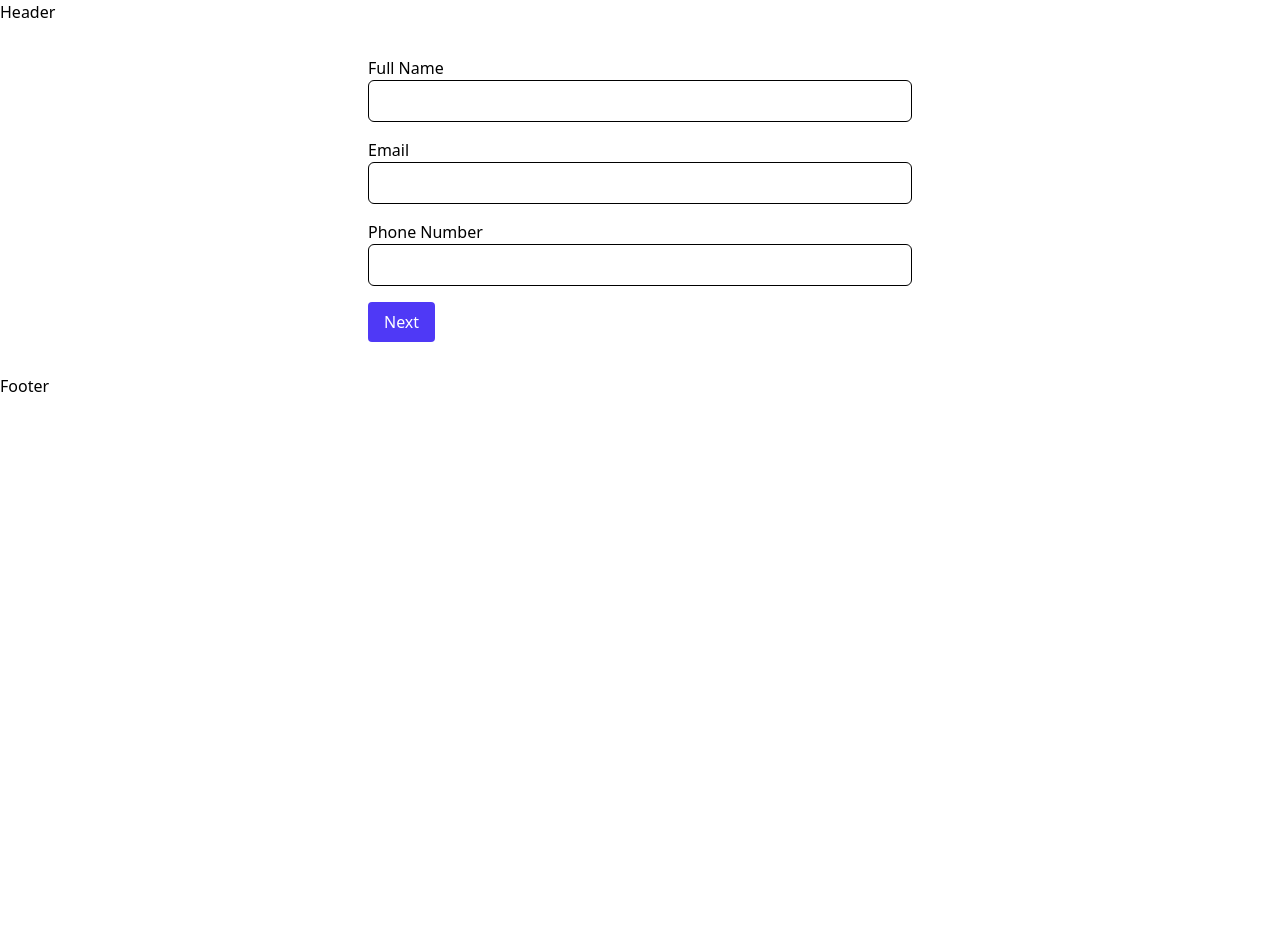
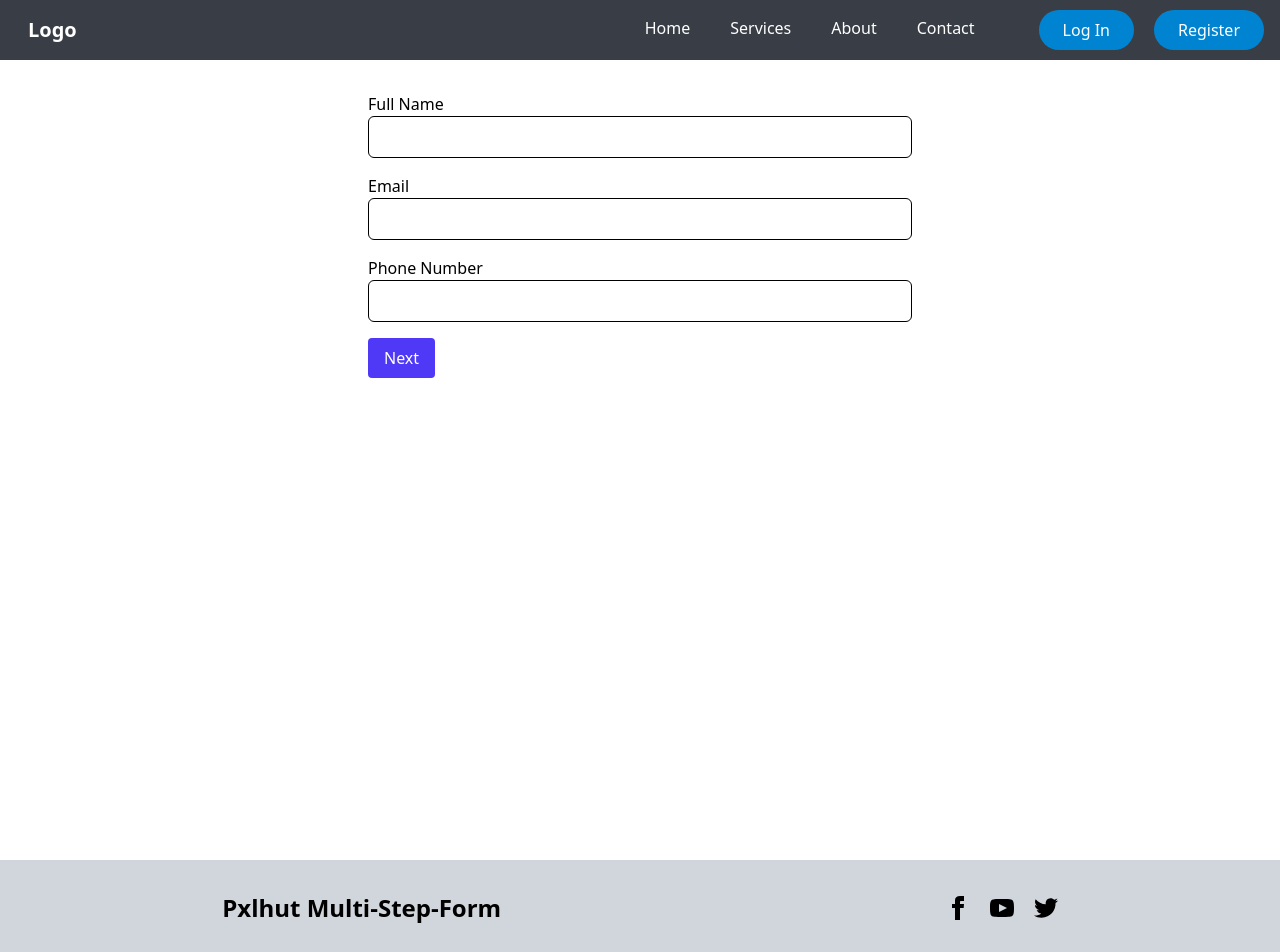
Before and after one commit to roushan-sheik/multi-step-form, a Next.js app: page / in a window 1280 px wide. Shown: the top 952 px of the page. Before the commit the page ends 800 px from the top, so only its background shows below. Built offline with nearby package versions, Linux system fonts and the light colour scheme.

Commit message:
[feat]: added section container

```diff
--- a/src/app/(AppLayout)/layout.tsx
+++ b/src/app/(AppLayout)/layout.tsx
@@ -1,13 +1,15 @@
 "use client";
+import Footer from "@/components/layout/footer/Footer";
+import Header from "@/components/layout/header/Header";
 import { QueryClient, QueryClientProvider } from "@tanstack/react-query";
 
 const layout = ({ children }: { children: React.ReactNode }) => {
   const queryClient = new QueryClient();
   return (
     <div>
-      <div>Header</div>
+      <Header />
       <QueryClientProvider client={queryClient}>{children}</QueryClientProvider>
-      <div>Footer</div>
+      <Footer />
     </div>
   );
 };
--- a/src/app/(AppLayout)/page.tsx
+++ b/src/app/(AppLayout)/page.tsx
@@ -3,7 +3,7 @@ import React from "react";
 
 const page = () => {
   return (
-    <div>
+    <div className="min-h-screen">
       <MultiStepForm />
     </div>
   );
--- a/src/components/layout/footer/Footer.tsx
+++ b/src/components/layout/footer/Footer.tsx
@@ -4,7 +4,7 @@ const Footer = () => {
   return (
     <footer className="flex flex-col text-black">
       <div className="flex flex-col items-center justify-around gap-5 bg-gray-300 py-8 dark:bg-gray-500 dark:text-white md:flex-row md:gap-0">
-        <h5 className="text-2xl font-bold">NavigateUI</h5>
+        <h5 className="text-2xl font-bold">Pxlhut Multi-Step-Form</h5>
         <nav className="text-lg">
           <ul className=" flex h-full items-center justify-center gap-5">
             <li className="cursor-pointer">
@@ -50,7 +50,7 @@ const Footer = () => {
         </nav>
       </div>
       <aside className="bg-gray-500 py-5 text-center text-sm text-white dark:bg-gray-800">
-        <p>&copy; 2024 NavigateUI. All Rights Reserved.</p>
+        <p>&copy; 2024 pxlhut-roushansheik. All Rights Reserved.</p>
       </aside>
     </footer>
   );
--- /dev/null
+++ b/src/container/form/SectionContainer.tsx
@@ -0,0 +1,21 @@
+type SectionContainerProps = {
+  children: React.ReactNode;
+  containerClassName?: string;
+  containerInnerClassName?: string;
+};
+
+const SectionContainer = ({
+  children,
+  containerClassName,
+  containerInnerClassName,
+}: SectionContainerProps) => {
+  return (
+    <div className={`${containerClassName}container`}>
+      <div className={`${containerInnerClassName}max-w-[1440px] mx-auto`}>
+        {children}
+      </div>
+    </div>
+  );
+};
+
+export default SectionContainer;
--- a/src/container/form/components/StepOne.tsx
+++ b/src/container/form/components/StepOne.tsx
@@ -1,7 +1,6 @@
 import { useForm } from "react-hook-form";
 import { zodResolver } from "@hookform/resolvers/zod";
 import { personalInfoSchema } from "../schema/formSchema";
-import { z } from "zod";
 import { TPersonalInfo } from "../types/formTypes";
 
 type Props = {
--- a/src/container/form/sections/MultiStepForm.tsx
+++ b/src/container/form/sections/MultiStepForm.tsx
@@ -6,19 +6,21 @@ import StepOne from "../components/StepOne";
 import StepTwo from "../components/StepTwo";
 import StepThree from "../components/StepThree";
 import StepSummary from "../components/StepSummary";
+import SectionContainer from "../SectionContainer";
 
 const MultiStepForm = () => {
   const [step, setStep] = useState<TFormStep>(1);
   const [formData, setFormData] = useState<Partial<TFormData>>({});
 
-  const nextStep = () => setStep((prev) => Math.min(prev + 1, 4));
-  const prevStep = () => setStep((prev) => Math.max(prev - 1, 1));
+  const nextStep = () => setStep((prev) => Math.min(prev + 1, 4) as TFormStep);
+  const prevStep = () => setStep((prev) => Math.max(prev - 1, 1) as TFormStep);
 
   const updateFormData = (data: Partial<TFormData>) => {
     setFormData((prev) => ({ ...prev, ...data }));
   };
 
   return (
+    <SectionContainer>
       <div className="max-w-xl mx-auto px-4 py-8">
         {step === 1 && (
           <StepOne
@@ -45,6 +47,7 @@ const MultiStepForm = () => {
         )}
         {step === 4 && <StepSummary prev={prevStep} data={formData} />}
       </div>
+    </SectionContainer>
   );
 };
 
```
Also changed, not shown: src/container/page.tsx (deleted). Lines whose indentation alone changed are shown as unchanged.
